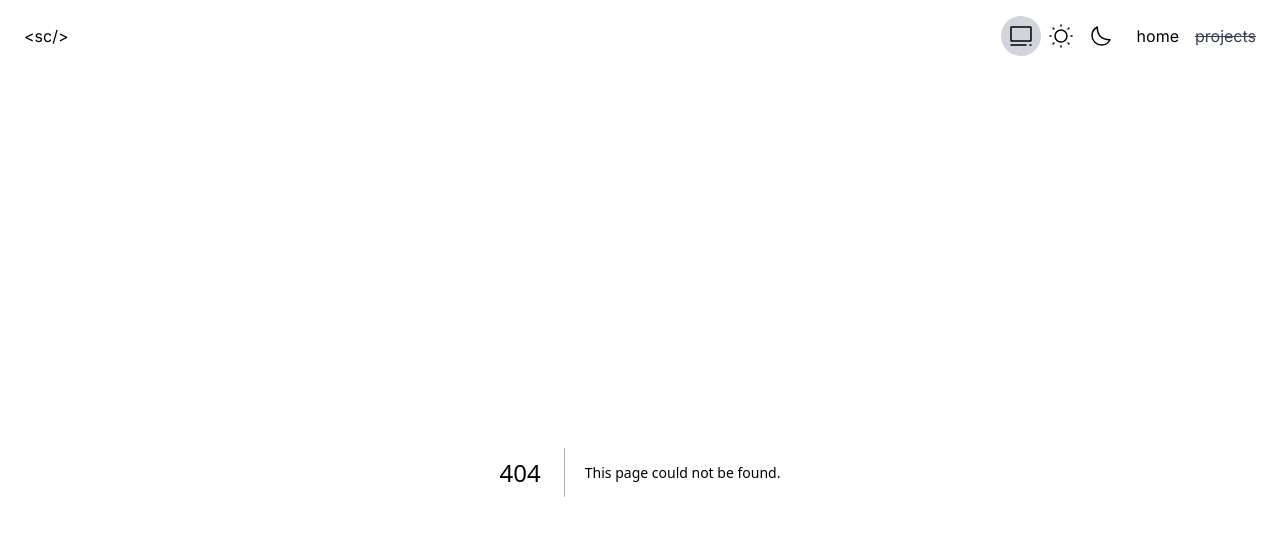
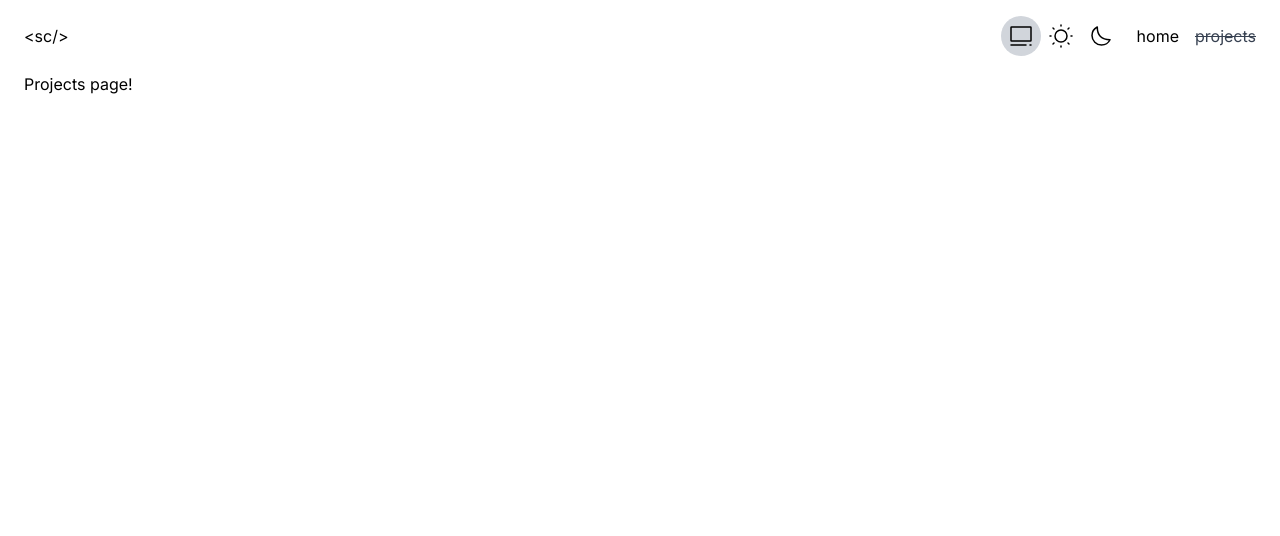
Before and after one commit to schang1146/personal-website, a Next.js app: page /projects in a window 1280 px wide. Before the commit this address had no page. Shown: the top 536 px of the page. Built offline with nearby package versions, Linux system fonts and the light colour scheme.

Commit message:
Add Projects page

```diff
--- /dev/null
+++ b/src/app/projects/page.tsx
@@ -0,0 +1,3 @@
+export default function Projects() {
+  return <div>Projects page!</div>;
+}
```
